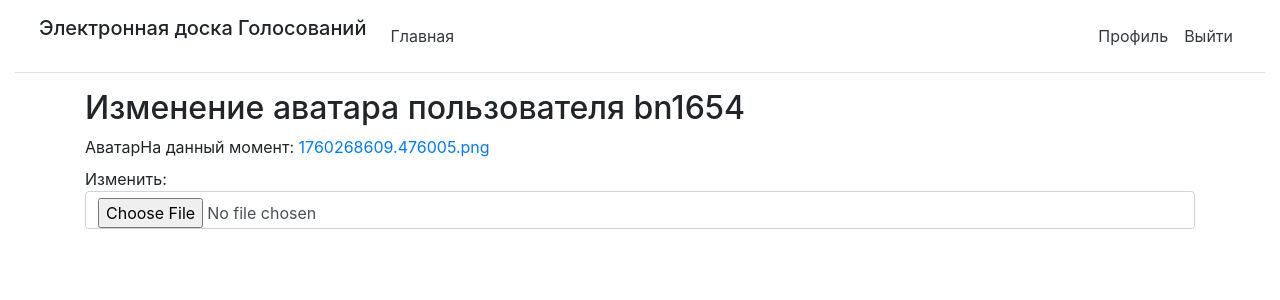
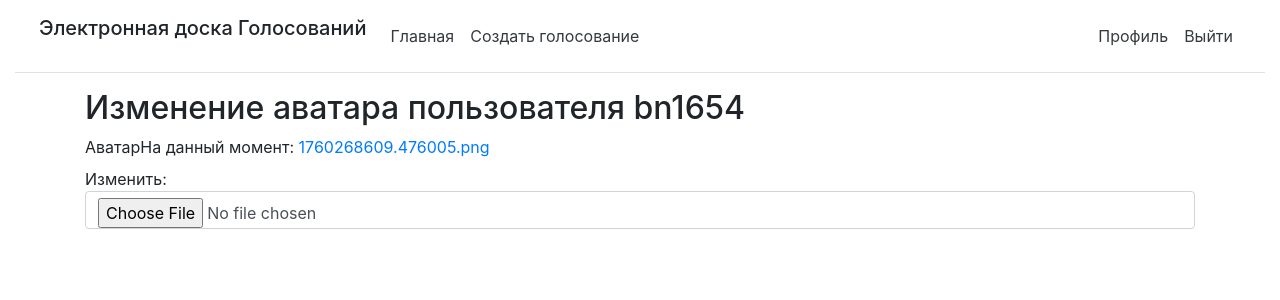
Before and after one commit to bn1654/project, a Django app: page /accounts/avatar/change/ in a window 1280 px wide. Shown: the top 300 px of the page. Run offline with Django 3.2, Linux system fonts and the light colour scheme; a user stored in the database is signed in; some libraries are stand-ins or nearby versions.

Commit message:
Точно завершенный вариант

```diff
--- a/mysite/polls/templates/layout/basic.html
+++ b/mysite/polls/templates/layout/basic.html
@@ -16,6 +16,7 @@
         <div class="d-flex justify-content-between">
         <h5 class="mr-3 mb-0 text-center">Электронная доска Голосований</h5>
         <a class="p-2 text-dark" href="{% url "polls:index" %}">Главная</a>
+        <a class="p-2 text-dark" href="{% url "polls:poll_create" %}">Создать голосование</a>
         </div>
         <div class="d-flex justify-content-end">
             {% if user.is_authenticated %}
```
